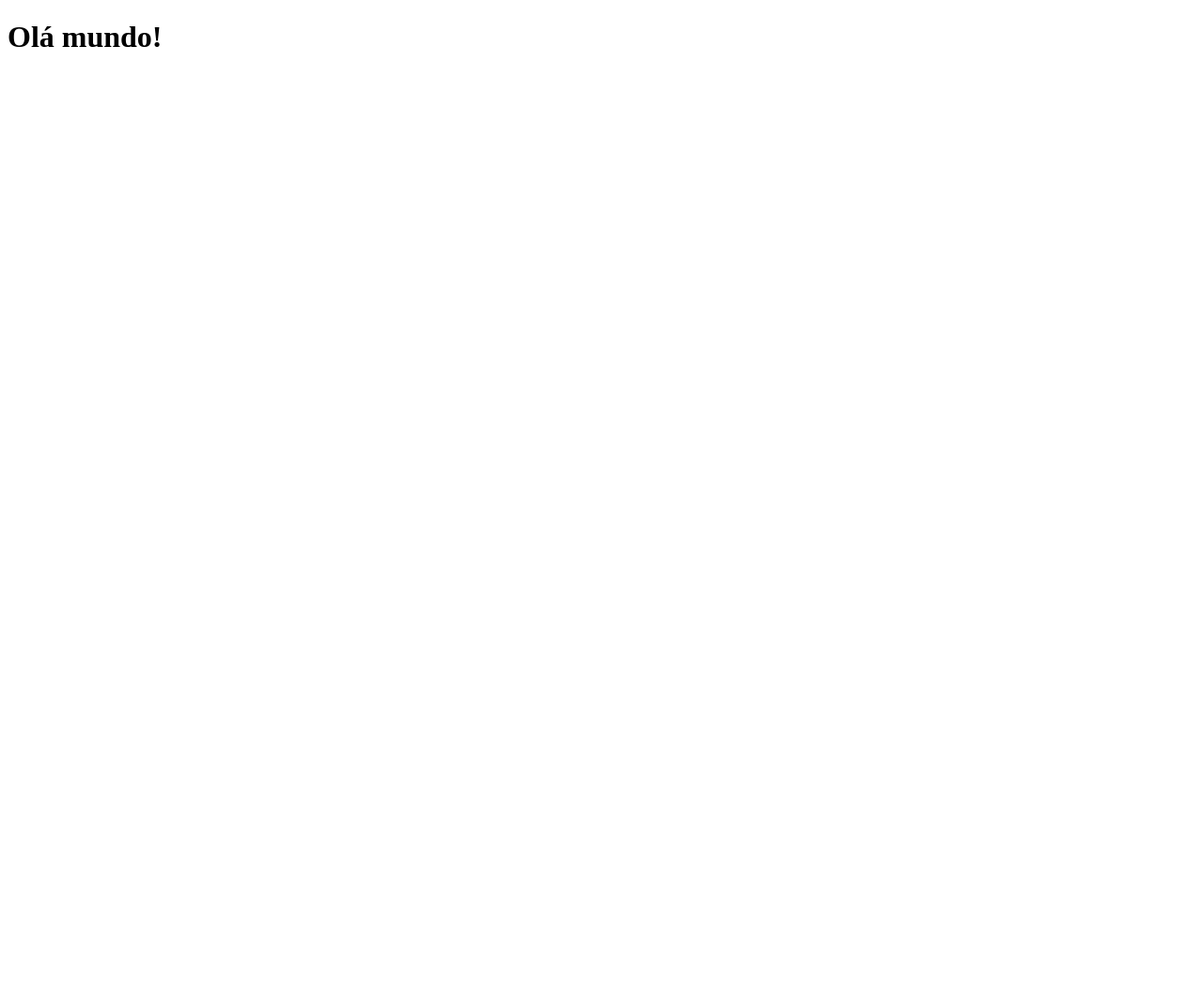
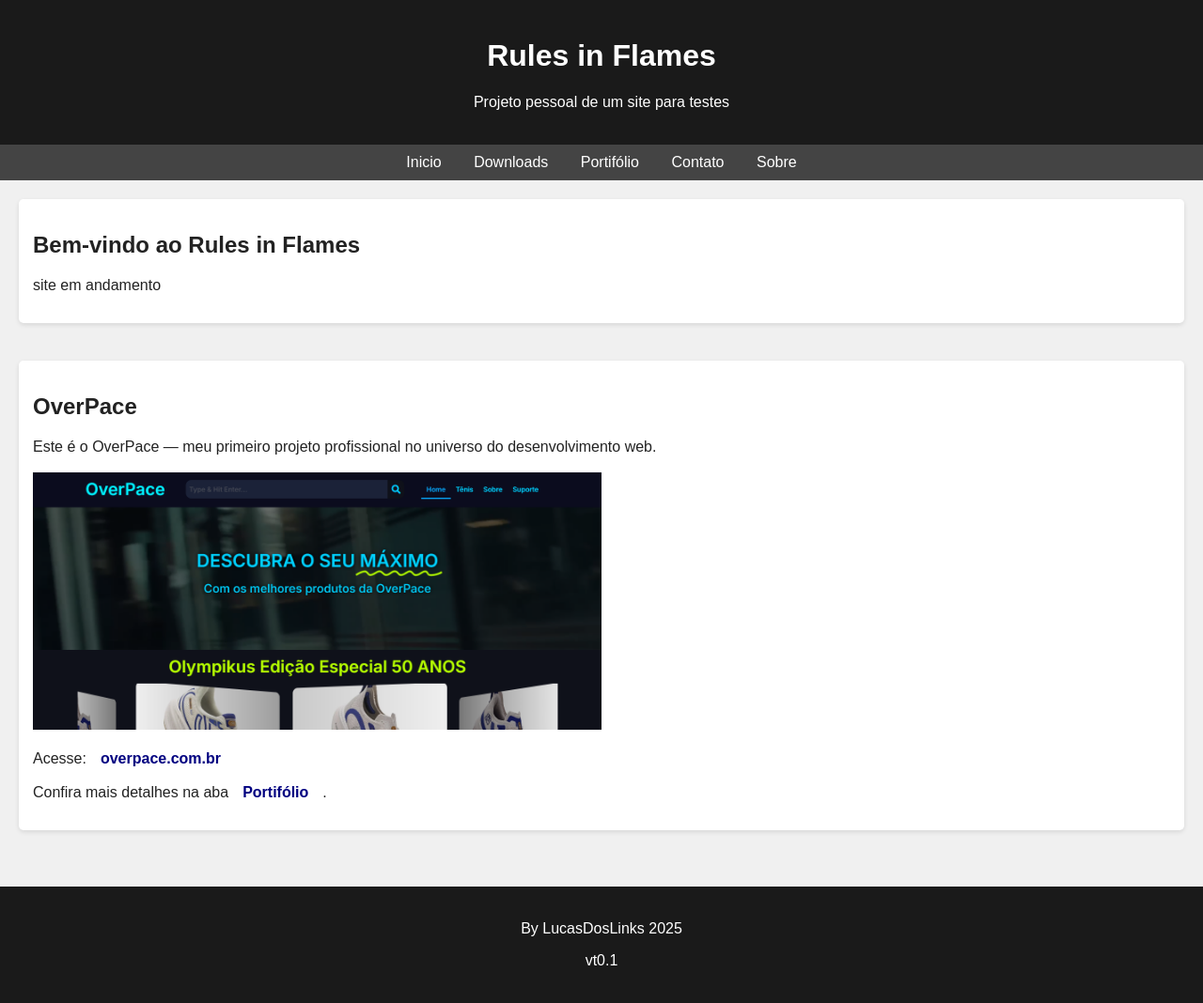
Before and after one commit to LucasDosLinks/Rules-in-Flames, a plain HTML site: page index.html in a window 1280 px wide. Shown: the whole page at 94% size. Before the commit the page ends 800 px from the top, so only its background shows below. Drawn offline with Linux system fonts and the light colour scheme.

Commit message:
- Criado o arquivo portifolio.html com detalhes dos projetos e imagens. - Desenvolvido o arquivo sobre.html para compartilhar informações pessoais e motivações do projeto. - Criado o arquivo contato.html com formulário funcional para envio de mensagens. - Criado o arquivo downloads.html para disponibilizar arquivos e recursos relacionados aos projetos. - Adicionado JavaScript (script.js) - Implementados estilos CSS (style.css) para layout geral, cartões, navegação e efeitos de hover. - Organizada a pasta imagens/ com capturas de tela e recursos visuais dos projetos. - Atualização no README.md

```diff
--- a/index.html
+++ b/index.html
@@ -1,11 +1,51 @@
 <!DOCTYPE html>
 <html lang="en">
+
 <head>
     <meta charset="UTF-8">
     <meta name="viewport" content="width=device-width, initial-scale=1.0">
-    <title>Document</title>
+    <title>Inicio</title>
+    <link rel="stylesheet" href="style.css">
 </head>
+
 <body>
-    <h1>Olá mundo!</h1>
+    <header>
+        <h1>Rules in Flames</h1>
+        <p>Projeto pessoal de um site para testes</p>
+    </header>
+
+    <nav>
+        <a href="index.html">Inicio</a>
+        <a href="downloads.html">Downloads</a>
+        <a href="portifolio.html">Portifólio</a>
+        <a href="contato.html">Contato</a>
+        <a href="sobre.html">Sobre</a>
+    </nav>
+
+    <div class="card">
+        <h2>Bem-vindo ao Rules in Flames</h2>
+        <p>site em andamento</p>
+    </div>
+
+    <div class="card">
+        <h2>OverPace</h2>
+        <p>
+            Este é o OverPace — meu primeiro projeto profissional no universo do desenvolvimento web.
+            <br><br>
+            <img src="/imagens/capturadositeoverpace.png" alt="Captura de tela do site OverPace">
+            <br><br>
+            Acesse:<a class="linkdeacesso" href="https://overpace.com.br" target="_blank">overpace.com.br</a>
+            <br><br>
+            Confira mais detalhes na aba<a class="linkdeacesso" href="portifolio.html" target="_blank">Portifólio</a>.
+        </p>
+    </div>
+
+    <main></main>
+
+    <footer>
+        <p>By LucasDosLinks 2025</p>
+        <p>vt0.1</p>
+    </footer>
 </body>
+
 </html>
--- /dev/null
+++ b/style.css
@@ -0,0 +1,87 @@
+header {
+    background-color: #1a1a1a;
+    color: #ffffff;
+    text-align: center;
+    padding: 20px;
+}
+
+body {
+    font-family: Arial, sans-serif;
+    margin: 0;
+    padding: 0;
+    background-color: #f0f0f0;
+    display: flex;
+    flex-direction: column;
+    min-height: 100vh;
+}
+
+main {
+    flex-grow: 1;
+    padding: 20px;
+}
+
+nav {
+    background-color: #444;
+    padding: 10px;
+    text-align: center;
+    position: relative;
+}
+
+a {
+    color: #ffffff;
+    text-decoration: none;
+    margin: 0 15px;
+    transition: 0.3s;
+}
+
+a:hover {
+    transition: 0.3s;
+    color: #ff6600;
+    ;
+}
+
+.card {
+    background-color: #ffffff;
+    border-radius: 5px;
+    padding: 15px;
+    margin-bottom: 20px;
+    color: #222;
+    box-shadow: 0 2px 5px rgba(0, 0, 0, 0.1);
+}
+
+div {
+    margin: 20px;
+    max-width: 100%;
+
+}
+
+footer {
+    background-color: #1a1a1a;
+    color: white;
+    text-align: center;
+    padding: 20px;
+    ;
+}
+
+img {
+    max-width: 50%;
+    height: auto;
+    transition: 0.3s;
+}
+
+img:hover {
+    transform: scale(1.02);
+    transition: 0.3s;
+}
+
+.linkdeacesso {
+    color: #000080;
+    font-weight: bold;
+    transition: 0.3s;
+}
+
+.linkdeacesso:hover {
+    color: #ff6600;
+    transition: 0.3s;
+    font-weight: bold;
+}
```
Also changed, not shown: contato.html (added, +42 -0 lines), downloads.html (added, +39 -0 lines), portifolio.html (added, +62 -0 lines), sobre.html (added, +73 -0 lines), imagens/capturadositeoverpace.png (added), script.js (added), 1 other file.
